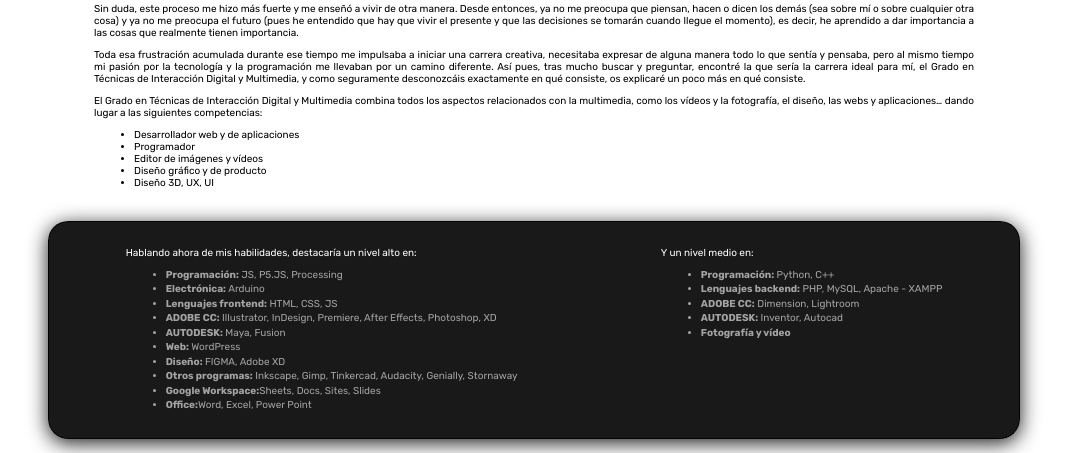
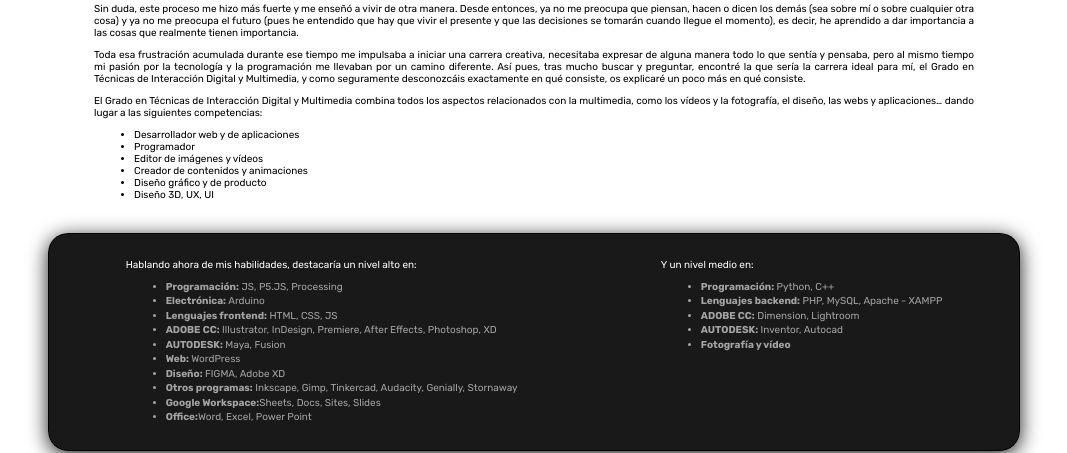
Before and after one commit to andreunoe/portfolio, a plain HTML site: page sobremi.html in a window 1280 px wide. Shown: the part 647-1100 px from the top of the page, without its empty margins (106-1173 px from the left). Drawn offline with nearby package versions, Linux system fonts and the light colour scheme.

Commit message:
Update sobremi.html

```diff
--- a/sobremi.html
+++ b/sobremi.html
@@ -66,6 +66,7 @@
                 <li>Desarrollador web y de aplicaciones</li>
                 <li>Programador</li>
                 <li>Editor de imágenes y vídeos</li>
+                <li>Creador de contenidos y animaciones</li>
                 <li>Diseño gráfico y de producto</li>
                 <li>Diseño 3D, UX, UI</li>
             </ul>
```
